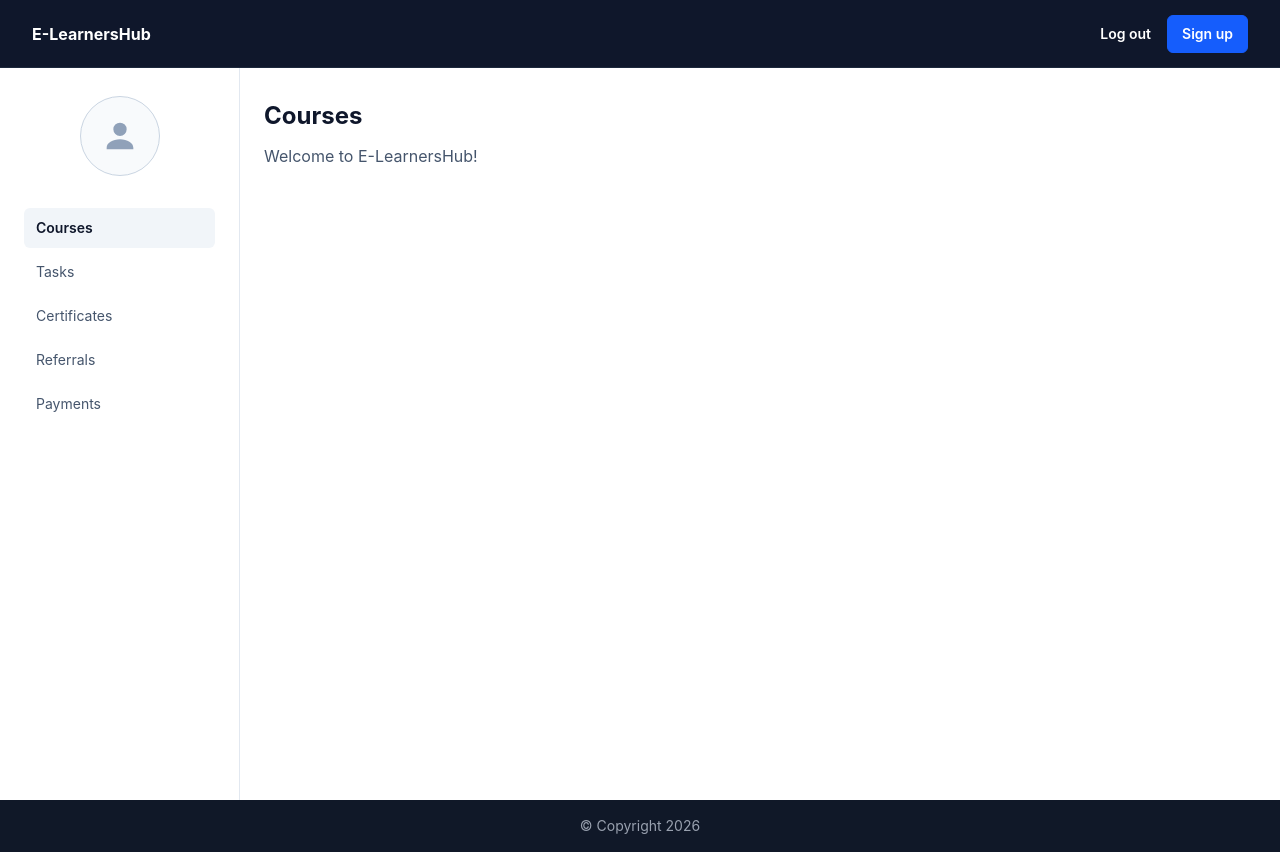
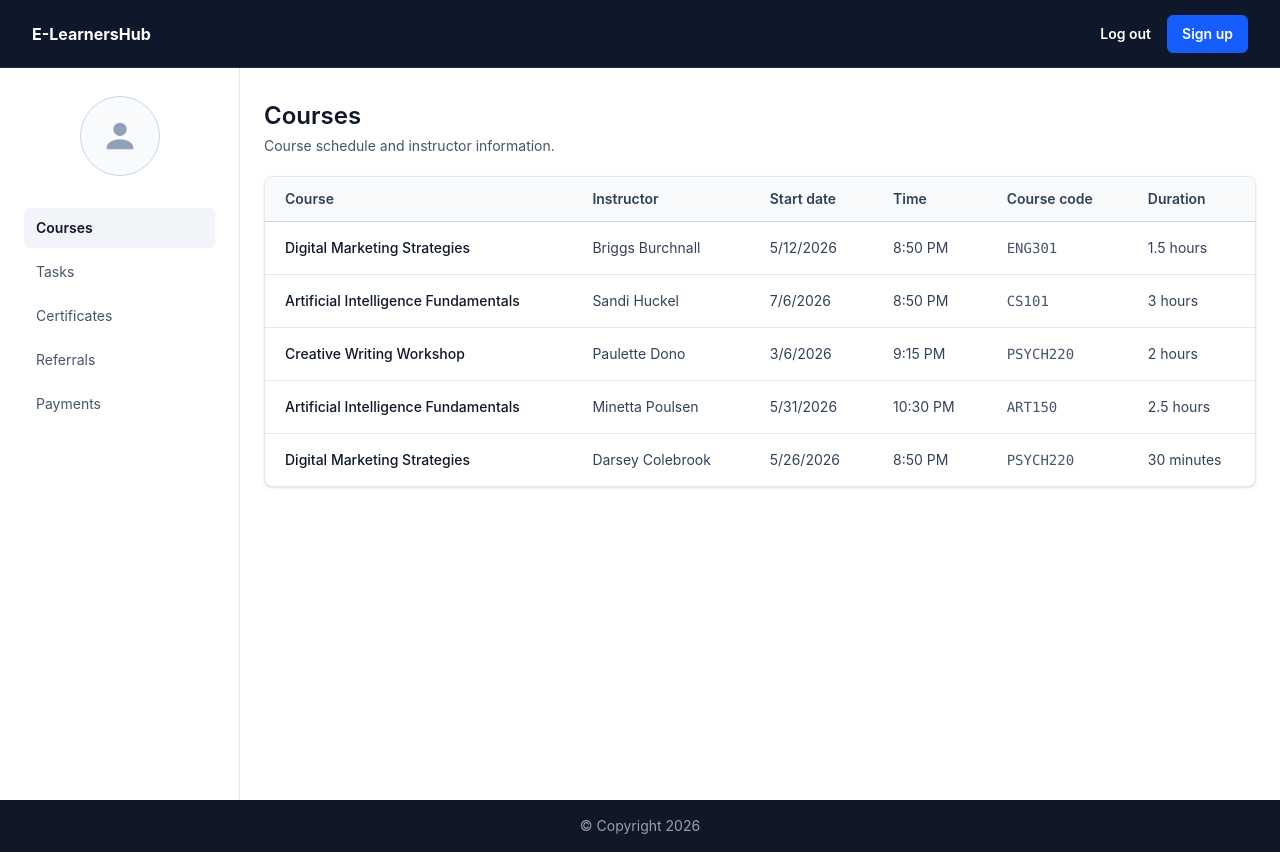
Before and after one commit to k1shor/learners, a React (Vite) app: page / in a window 1280 px wide. Both pictures are taken after a click on the button "Log in". Built offline with nearby package versions, Linux system fonts and the light colour scheme.

Commit message:
the courses added

```diff
--- a/src/components/layout/Header.jsx
+++ b/src/components/layout/Header.jsx
@@ -18,7 +18,8 @@ const Header = ({ isLoggedIn, onLogin, onLogout }) => {
           tabindex="-1"
           className="hidden outline-none max-lg:fixed max-lg:right-0 max-lg:top-0 max-lg:z-50 max-lg:h-full max-lg:w-1/2 max-lg:overflow-auto max-lg:border-l max-lg:border-slate-700 max-lg:bg-slate-900 max-lg:shadow-md max-sm:w-full lg:block"
         >
-          <div className="sticky top-0 flex items-center justify-between border-b border-slate-700 bg-slate-900 px-4 py-2 max-lg:min-h-[68px] lg:hidden">
+          <div className="sticky top-0 flex items-center justify-between border-b b
+          order-slate-700 bg-slate-900 px-4 py-2 max-lg:min-h-[68px] lg:hidden">
             <a
               href="#"
               className="inline-block focus:outline-none focus-visible:ring-2 focus-visible:ring-blue-500 rounded"
--- /dev/null
+++ b/src/data/courses.json
@@ -0,0 +1,5 @@
+[{"title":"Digital Marketing Strategies","course_code":"ENG301","instructor":"Briggs Burchnall","duration":"1.5 hours","time":"8:50 PM","start_date":"5/12/2026"},
+{"title":"Artificial Intelligence Fundamentals","course_code":"CS101","instructor":"Sandi Huckel","duration":"3 hours","time":"8:50 PM","start_date":"7/6/2026"},
+{"title":"Creative Writing Workshop","course_code":"PSYCH220","instructor":"Paulette Dono","duration":"2 hours","time":"9:15 PM","start_date":"3/6/2026"},
+{"title":"Artificial Intelligence Fundamentals","course_code":"ART150","instructor":"Minetta Poulsen","duration":"2.5 hours","time":"10:30 PM","start_date":"5/31/2026"},
+{"title":"Digital Marketing Strategies","course_code":"PSYCH220","instructor":"Darsey Colebrook","duration":"30 minutes","time":"8:50 PM","start_date":"5/26/2026"}]
--- a/src/pages/Homepage.jsx
+++ b/src/pages/Homepage.jsx
@@ -1,10 +1,53 @@
-const Homepage = () => {
+import courses from "../data/courses.json";
+const Courses = () => {
   return (
-    <section aria-label="Courses page">
-      <h2 className="text-2xl font-bold text-slate-900">Courses</h2>
-      <p className="mt-3 text-slate-600">Welcome to E-LearnersHub!</p>
+    <section aria-label="Courses page" className="max-w-6xl">
+      <div className="mb-5">
+        <h2 className="text-2xl font-semibold text-slate-900">Courses</h2>
+        <p className="mt-1 text-sm text-slate-600">
+          Course schedule and instructor information.
+        </p>
+      </div>
+
+      <div className="overflow-x-auto rounded-lg border border-slate-200 bg-white shadow-sm">
+        <table className="w-full min-w-[760px] border-collapse text-left text-sm">
+          <thead className="bg-slate-50">
+            <tr className="border-b border-slate-300 text-slate-700">
+              <th className="px-5 py-3 font-semibold">Course</th>
+              <th className="px-5 py-3 font-semibold">Instructor</th>
+              <th className="px-5 py-3 font-semibold">Start date</th>
+              <th className="px-5 py-3 font-semibold">Time</th>
+              <th className="px-5 py-3 font-semibold">Course code</th>
+              <th className="px-5 py-3 font-semibold">Duration</th>
+            </tr>
+          </thead>
+          <tbody>
+            {courses.map((course) => (
+              <tr
+                key={`${course.course_code}-${course.title}`}
+                className="border-b border-slate-200 last:border-b-0 hover:bg-slate-50"
+              >
+                <td className="px-5 py-4">
+                  <p className="font-medium text-slate-900">{course.title}</p>
+                </td>
+                <td className="px-5 py-4 text-slate-700">
+                  {course.instructor}
+                </td>
+                <td className="px-5 py-4 text-slate-700">
+                  {course.start_date}
+                </td>
+                <td className="px-5 py-4 text-slate-700">{course.time}</td>
+                <td className="px-5 py-4 font-mono text-slate-600">
+                  {course.course_code}
+                </td>
+                <td className="px-5 py-4 text-slate-700">{course.duration}</td>
+              </tr>
+            ))}
+          </tbody>
+        </table>
+      </div>
     </section>
   );
 };
 
-export default Homepage;
+export default Courses;
```
